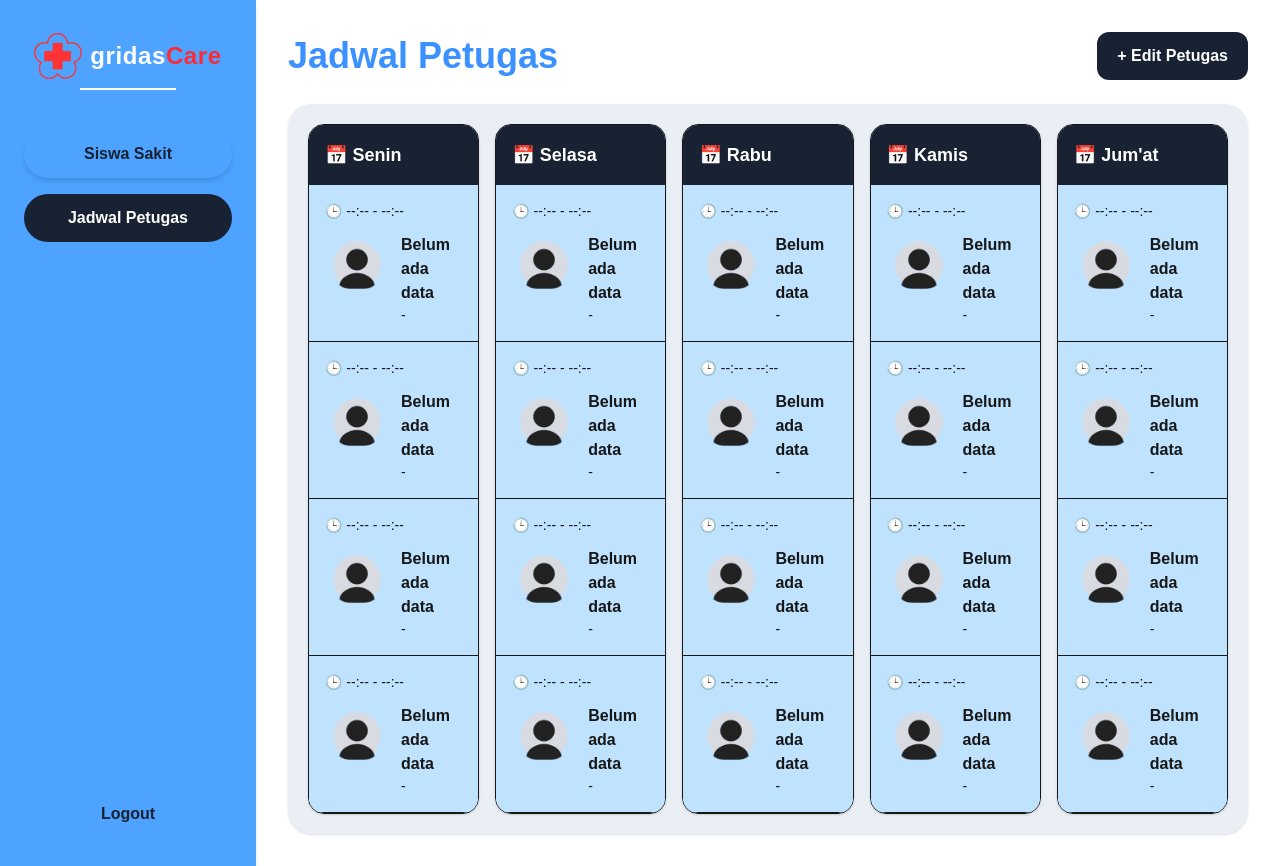
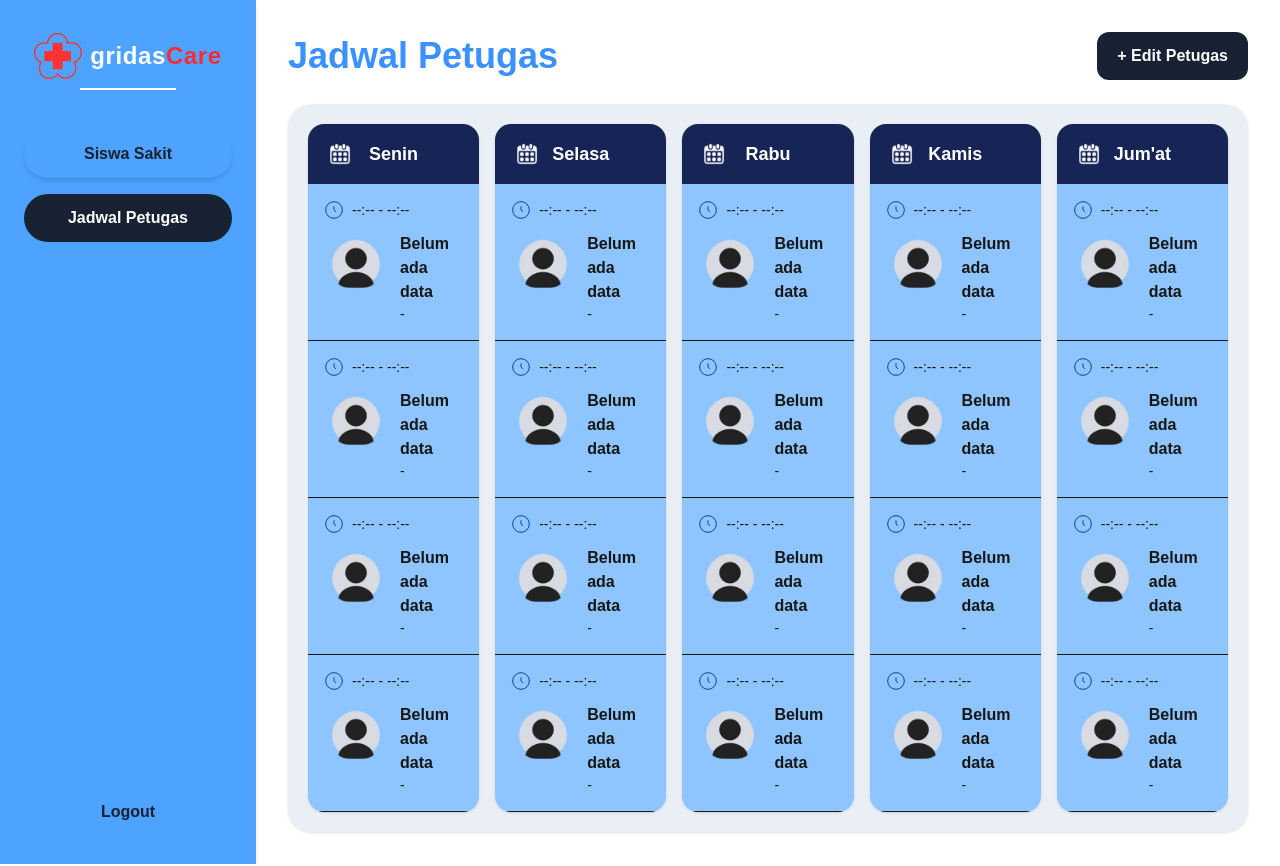
Before and after one commit to dewikaniiaa64-arch/gridasCare, a Next.js app: page /adm/jadwal in a window 1280 px wide. Built offline with nearby package versions, Linux system fonts and the light colour scheme; no server answers.

Commit message:
jadwalpetugasadmin

```diff
--- a/app/adm/dashboard/page.tsx
+++ b/app/adm/dashboard/page.tsx
@@ -110,7 +110,7 @@ export default function AdminSiswaSakitPage() {
           </button>
         </div>
 
-        <div className="hidden md:block bg-white rounded-2xl overflow-hidden shadow-xs border border-gray-200">
+        <div className="hidden lg:block bg-white rounded-2xl overflow-hidden shadow-xs border border-gray-200">
   <table className="w-full text-left border-collapse">
             <thead>
               <tr className="bg-[#93C5FD] text-[#0D2840] text-xs font-bold uppercase tracking-wider border-b border-blue-200">
@@ -162,7 +162,7 @@ export default function AdminSiswaSakitPage() {
             </tbody>
           </table>
         </div>
-        <div className="md:hidden space-y-4 mt-5">
+        <div className="lg:hidden space-y-4 mt-5">
   {loading ? (
     <div className="text-center py-6">
       Memuat data...
--- a/app/adm/jadwal/page.tsx
+++ b/app/adm/jadwal/page.tsx
@@ -79,18 +79,24 @@ export default function AdminJadwalPage() {
             });
 
             return (
-              <div
-                key={hari}
-                className="rounded-2xl overflow-hidden border shadow"
-              >
+             <div
+  key={hari}
+  className="rounded-2xl overflow-hidden shadow"
+>
 
                 {/* Header Hari */}
-                <div className="bg-[#182232] text-white p-4 font-bold text-lg flex items-center gap-2">
-                  📅 {hari}
-                </div>
+                <div className="bg-blue-950 text-white p-4 font-bold text-lg relative flex items-center justify-center">
+  <img
+    src="/images/kalender1.png"
+    alt="Calendar"
+    className="w-8 absolute left-4"
+  />
+
+  <span>{hari}</span>
+</div>
 
                 {/* Isi */}
-                <div className="bg-[#BFE3FF]">
+                <div className="bg-blue-300">
 
                   {loading ? (
                     <div className="p-5 text-center">
@@ -111,11 +117,35 @@ export default function AdminJadwalPage() {
                       return (
                         <div
                           key={item.id}
-                          className="p-4 border-b"
+                          className="p-4 border-b bg-[#DFF1FF]"
                         >
 
-                          <div className="text-sm mb-3">
-  🕒 {jamMulai} - {jamSelesai}
+                          <div className="flex items-center gap-2 text-sm mb-3">
+  <svg
+    width="20"
+    height="20"
+    viewBox="0 0 30 30"
+    fill="none"
+    xmlns="http://www.w3.org/2000/svg"
+  >
+    <ellipse
+      cx="15"
+      cy="15"
+      rx="12.5"
+      ry="12.5"
+      stroke="#07479B"
+      strokeWidth="1.5"
+    />
+    <path
+      d="M15 10V15L17.5 17.5"
+      stroke="#07479B"
+      strokeWidth="1.5"
+      strokeLinecap="round"
+      strokeLinejoin="round"
+    />
+  </svg>
+
+  <span>{jamMulai} - {jamSelesai}</span>
 </div>
 
 <div className="flex gap-3 items-center">
@@ -157,9 +187,33 @@ export default function AdminJadwalPage() {
                           className="p-4 border-b"
                         >
 
-                          <div className="text-sm mb-3">
-                            🕒 --:-- - --:--
-                          </div>
+                          <div className="flex items-center gap-2 text-sm mb-3">
+  <svg
+    width="20"
+    height="20"
+    viewBox="0 0 30 30"
+    fill="none"
+    xmlns="http://www.w3.org/2000/svg"
+  >
+    <ellipse
+      cx="15"
+      cy="15"
+      rx="12.5"
+      ry="12.5"
+      stroke="#07479B"
+      strokeWidth="1.5"
+    />
+    <path
+      d="M15 10V15L17.5 17.5"
+      stroke="#07479B"
+      strokeWidth="1.5"
+      strokeLinecap="round"
+      strokeLinejoin="round"
+    />
+  </svg>
+
+  <span>--:-- - --:--</span>
+</div>
 
                           <div className="flex gap-3">
 
```
Also changed, not shown: public/images/kalender1.png (added).
